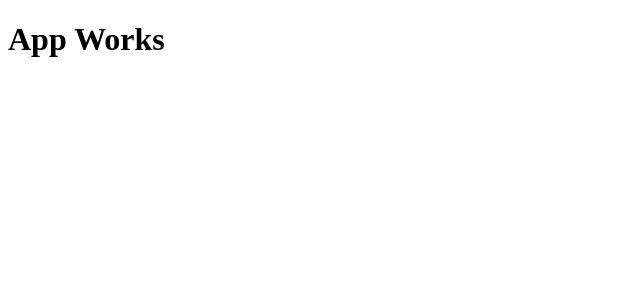
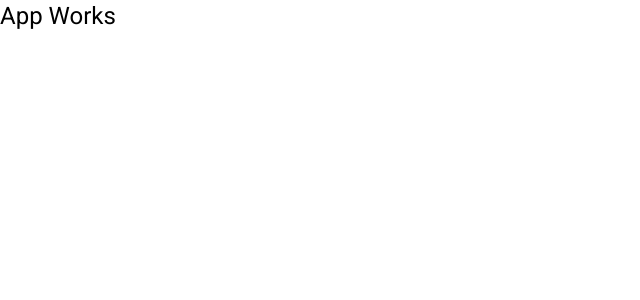
Before and after one commit to Vanderson-Silva/VSSystem-Sistema-Vendas-Front-Angular, an Angular app: page / in a window 1280 px wide. Shown: the top 300 px of the page, without its empty margins (0-640 px from the left). Built offline with nearby package versions, Linux system fonts and the light colour scheme.

Commit message:
Angular Material adicionado

```diff
--- a/angular.json
+++ b/angular.json
@@ -52,6 +52,7 @@
               "src/assets"
             ],
             "styles": [
+              "@angular/material/prebuilt-themes/indigo-pink.css",
               "src/styles.css"
             ],
             "scripts": []
--- a/package.json
+++ b/package.json
@@ -10,10 +10,12 @@
   "private": true,
   "dependencies": {
     "@angular/animations": "^15.2.0",
+    "@angular/cdk": "^15.2.0",
     "@angular/common": "^15.2.0",
     "@angular/compiler": "^15.2.0",
     "@angular/core": "^15.2.0",
     "@angular/forms": "^15.2.0",
+    "@angular/material": "^15.2.0",
     "@angular/platform-browser": "^15.2.0",
     "@angular/platform-browser-dynamic": "^15.2.0",
     "@angular/router": "^15.2.0",
--- a/src/app/app.module.ts
+++ b/src/app/app.module.ts
@@ -3,6 +3,7 @@
 
 import { AppRoutingModule } from './app-routing.module';
 import { AppComponent } from './app.component';
+import { BrowserAnimationsModule } from '@angular/platform-browser/animations';
 
 @NgModule({
   declarations: [
@@ -10,7 +11,8 @@
   ],
   imports: [
     BrowserModule,
-    AppRoutingModule
+    AppRoutingModule,
+    BrowserAnimationsModule
   ],
   providers: [],
   bootstrap: [AppComponent]
--- a/src/index.html
+++ b/src/index.html
@@ -6,8 +6,11 @@
   <base href="/">
   <meta name="viewport" content="width=device-width, initial-scale=1">
   <link rel="icon" type="image/x-icon" href="favicon.ico">
+  <link rel="preconnect" href="https://fonts.gstatic.com">
+  <link href="https://fonts.googleapis.com/css2?family=Roboto:wght@300;400;500&display=swap" rel="stylesheet">
+  <link href="https://fonts.googleapis.com/icon?family=Material+Icons" rel="stylesheet">
 </head>
-<body>
+<body class="mat-typography">
   <app-root></app-root>
 </body>
 </html>
--- a/src/styles.css
+++ b/src/styles.css
@@ -1 +1,4 @@
 /* You can add global styles to this file, and also import other style files */
+
+html, body { height: 100%; }
+body { margin: 0; font-family: Roboto, "Helvetica Neue", sans-serif; }
```
Also changed, not shown: 1 other file (tests, documents, lock files or other folders).
